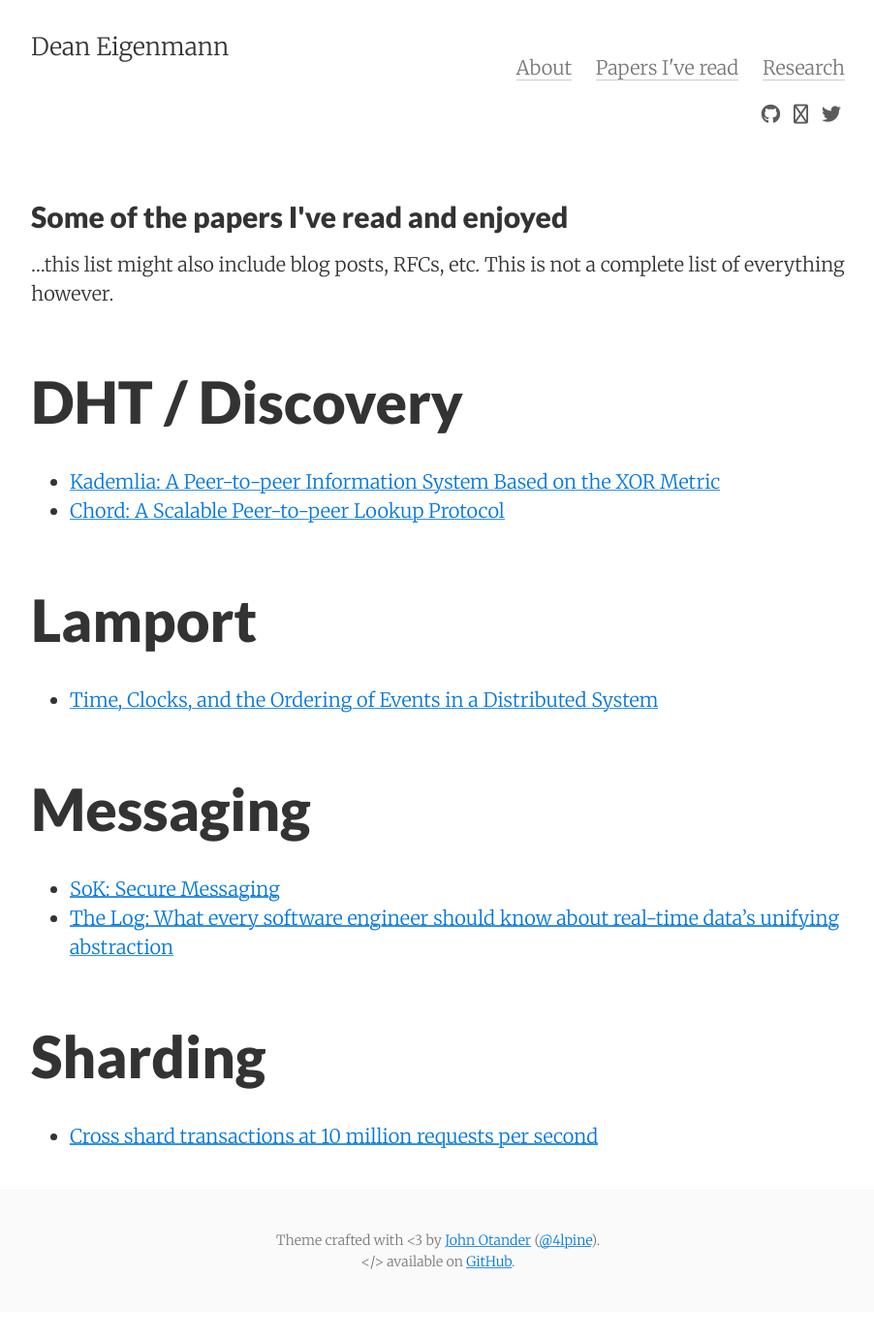
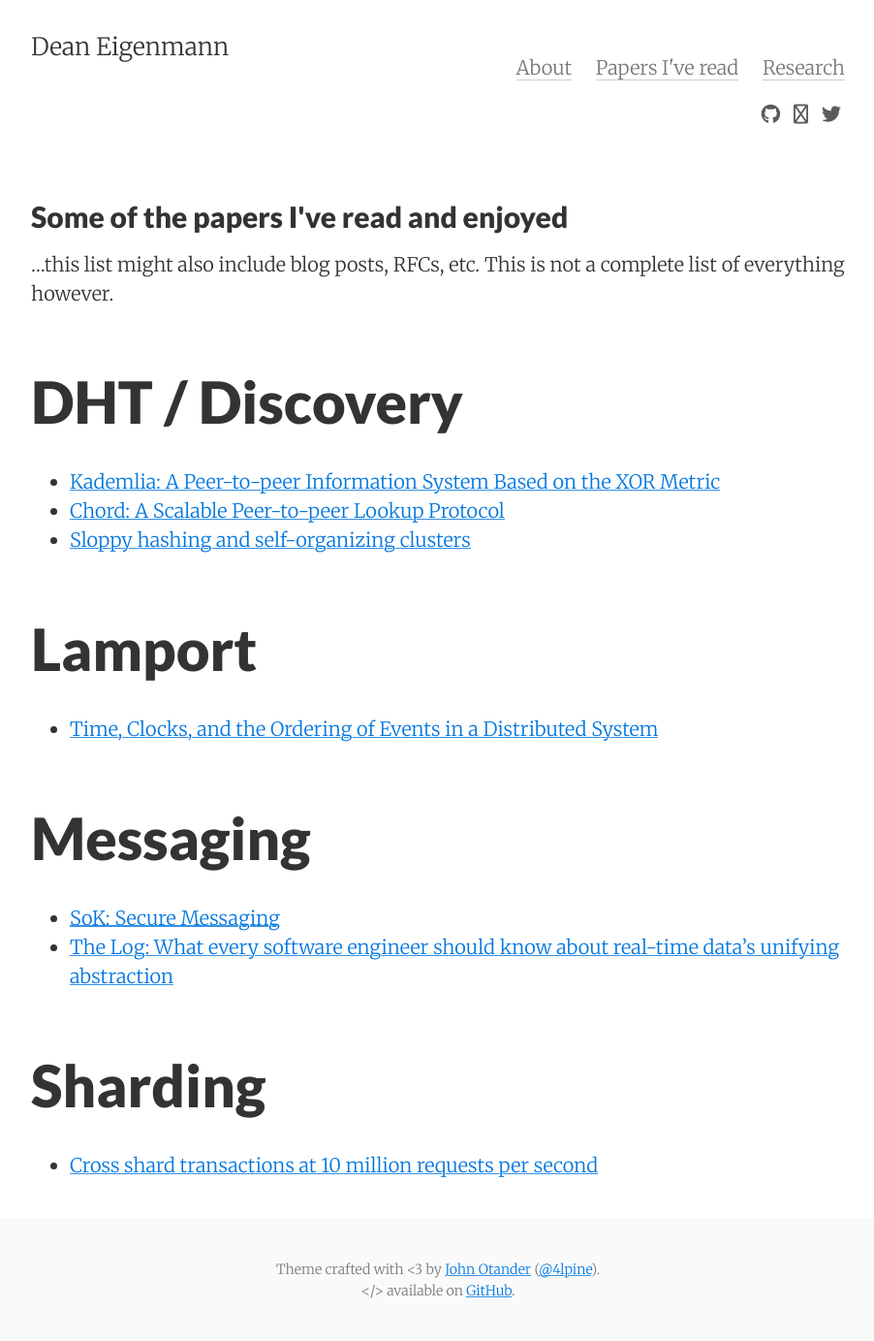
Before and after one commit to decanus/dean.eigenmann.me, a Jekyll site: the page built from papers_i_read.md, in a window 1280 px wide. Shown: the whole page at 97% size, without its empty margins (188-1090 px from the left). Built offline with Jekyll 4.4.1, drawn with Linux system fonts in a browser that asks for light colours; nearby versions of some CDN libraries; before the commit the page ends 1353 px from its top, so only the background shows below that.

Commit message:
Update papers_i_read.md

```diff
--- a/papers_i_read.md
+++ b/papers_i_read.md
@@ -11,6 +11,7 @@ tags: papers-i-read
 # DHT / Discovery
  - [Kademlia: A Peer-to-peer Information System Based on the XOR Metric](https://pdos.csail.mit.edu/~petar/papers/maymounkov-kademlia-lncs.pdf)
  - [Chord: A Scalable Peer-to-peer Lookup Protocol](https://pdos.csail.mit.edu/papers/ton:chord/paper-ton.pdf)
+ - [Sloppy hashing and self-organizing clusters](https://www.coralcdn.org/docs/coral-iptps03.pdf)
 
 # Lamport
  - [Time, Clocks, and the Ordering of Events in a Distributed System ](https://lamport.azurewebsites.net/pubs/time-clocks.pdf)
```
